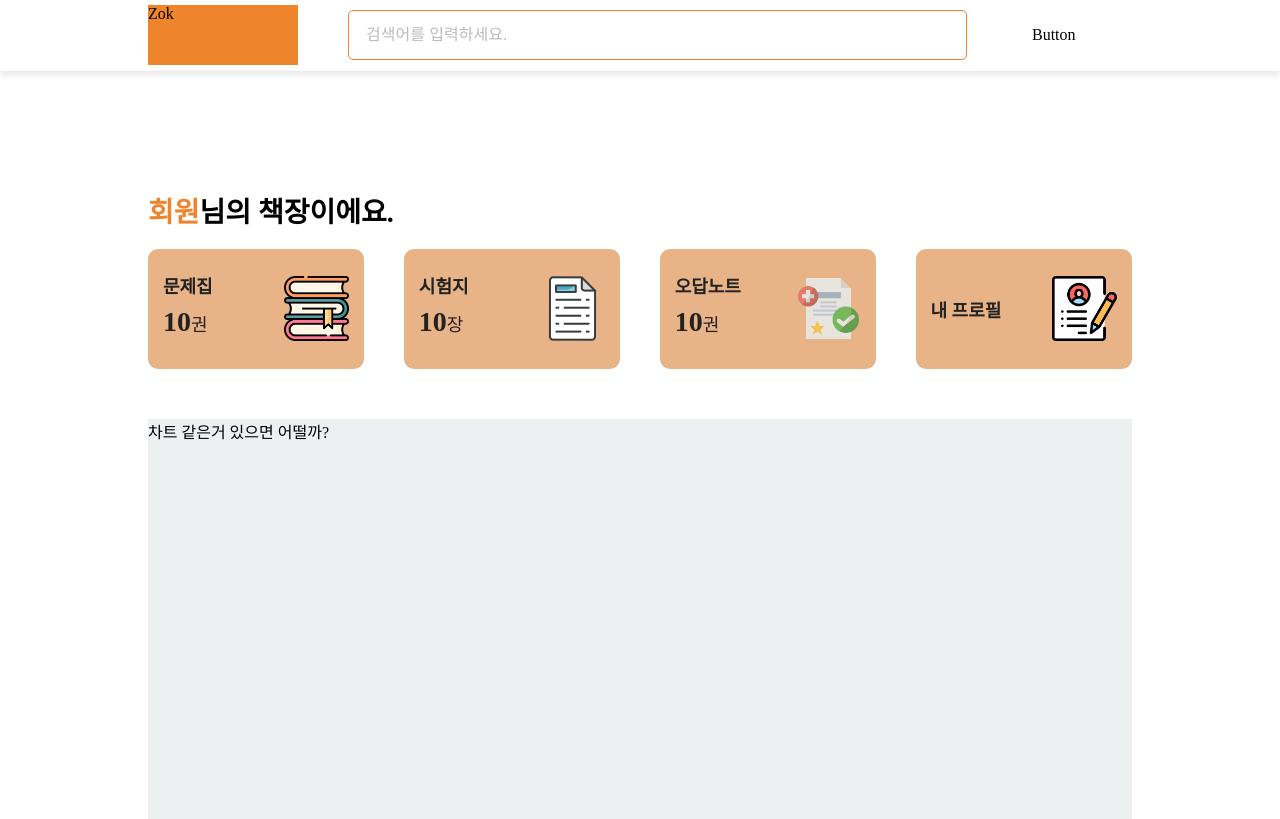
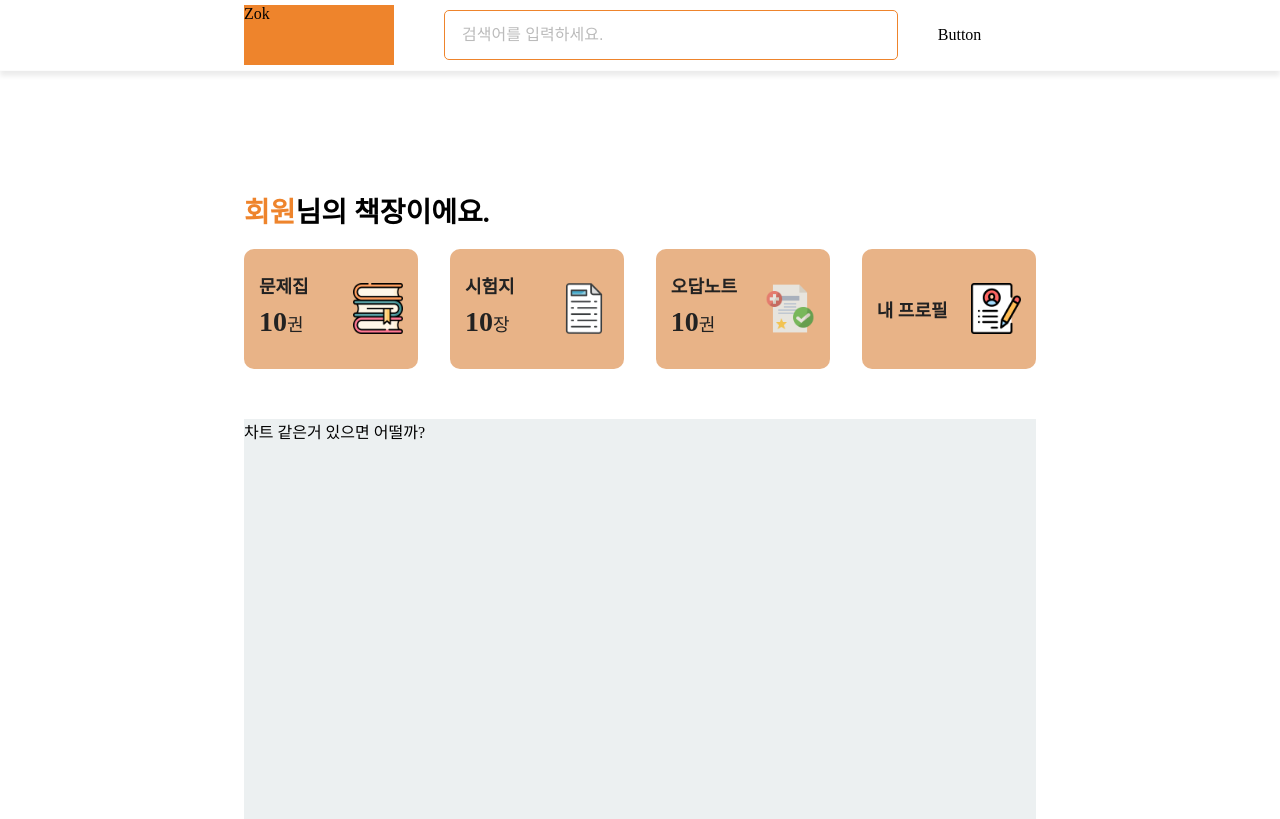
Before and after one commit to boostcampwm-2022/web07-zokboo.com, a React (Create React App) app in the folder client/: page / in a window 1280 px wide. Built offline with nearby package versions, Linux system fonts and the light colour scheme.

Commit message:
design:Update Theme

```diff
--- a/client/src/components/header/Header.tsx
+++ b/client/src/components/header/Header.tsx
@@ -1,5 +1,5 @@
 import styled from 'styled-components';
-import { colors, device, paddings } from '../../styles/theme';
+import { colors, device, paddings, widths } from '../../styles/theme';
 
 const HeaderContainer = styled.header`
   border-bottom: 1px solid ${colors.offWhite};
@@ -13,7 +13,7 @@ const HeaderInnerContainer = styled.div`
 
   position: relative;
 
-  width: 80%;
+  width: ${widths.pc};
 
   margin: 0 auto;
 
--- a/client/src/pages/Home.tsx
+++ b/client/src/pages/Home.tsx
@@ -1,13 +1,13 @@
 import styled from 'styled-components';
 import DashBoard from '../components/dashboard/DashBoard';
 
-import { colors, device, fonts, paddings } from '../styles/theme';
+import { colors, device, fonts, paddings, widths } from '../styles/theme';
 
 const HomeContainer = styled.div`
   display: flex;
   flex-direction: column;
 
-  width: 80%;
+  width: ${widths.pc};
 
   box-sizing: border-box;
   margin: 100px auto 0px;
--- a/client/src/styles/theme.ts
+++ b/client/src/styles/theme.ts
@@ -1,3 +1,7 @@
+export const widths = {
+  pc: '65%',
+};
+
 export const margins = {
   sm: '',
   base: '',
```
